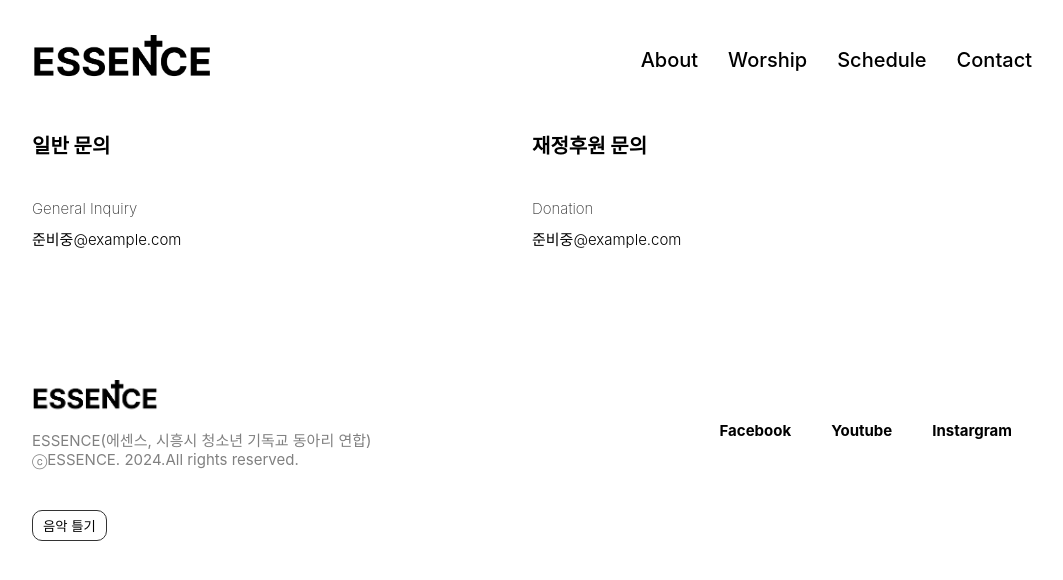
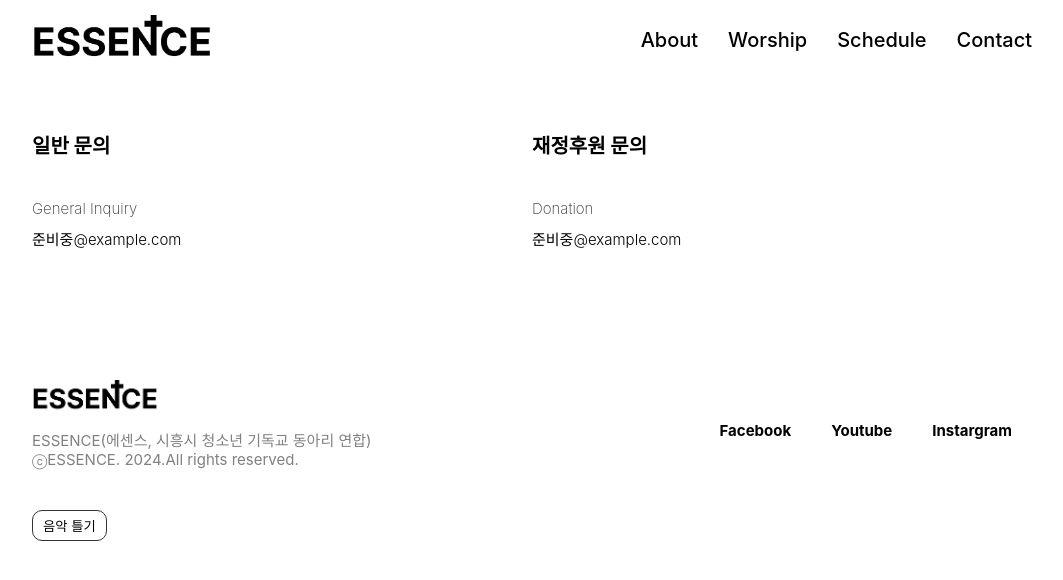
Before and after one commit to PangilProject/PublicOfEssence, a React (Create React App) app: page /contact in a window 1280 px wide. Shown: the top 580 px of the page, without its empty margins (108-1171 px from the left). Built offline with nearby package versions, Linux system fonts and the light colour scheme.

Commit message:
edit : Style

```diff
--- a/src/Layout/Header.js
+++ b/src/Layout/Header.js
@@ -7,6 +7,7 @@ function Header() {
 
     return (
         <ContainerHeader>
+
             <ContainerLogo>
                 <MyLink to="/">
                     <LogoContainer
@@ -46,7 +47,7 @@ function Header() {
 
 const ContainerHeader = styled.div`
     width: 100%;
-    height: 100%;
+    height: 50%;
     display: flex;
     justify-content: space-between;
 
@@ -59,7 +60,6 @@ const ContainerHeader = styled.div`
         display: block;
     }
 `;
-
 
 const ContainerLogo = styled.div`
     width: 50%;
@@ -76,8 +76,11 @@ const MenuItem = styled.div`
         margin-right: 15px;
         font-size: 15px;
     }
+    @media (min-width : 1000px){
+        font-size: 20px;
+    }
     text-align: right;
-    font-size: 20px;
+    font-size: 17px;
     font-weight: 500;
     /* line-height: 20px; */
     transition: color 0.5s ease;
--- a/src/Pages/HomePage/HomePage.js
+++ b/src/Pages/HomePage/HomePage.js
@@ -58,7 +58,10 @@ export const Container100P100P = styled.div`
 
 const ContainerIntroImage = styled.div`
     width: 100%;
-    height: 500px;
+    @media (min-width : 1000px){
+        height: 500px;
+    }
+    height : 50vw;
     display: flex;
     align-items: center;
     justify-content: center;
```
